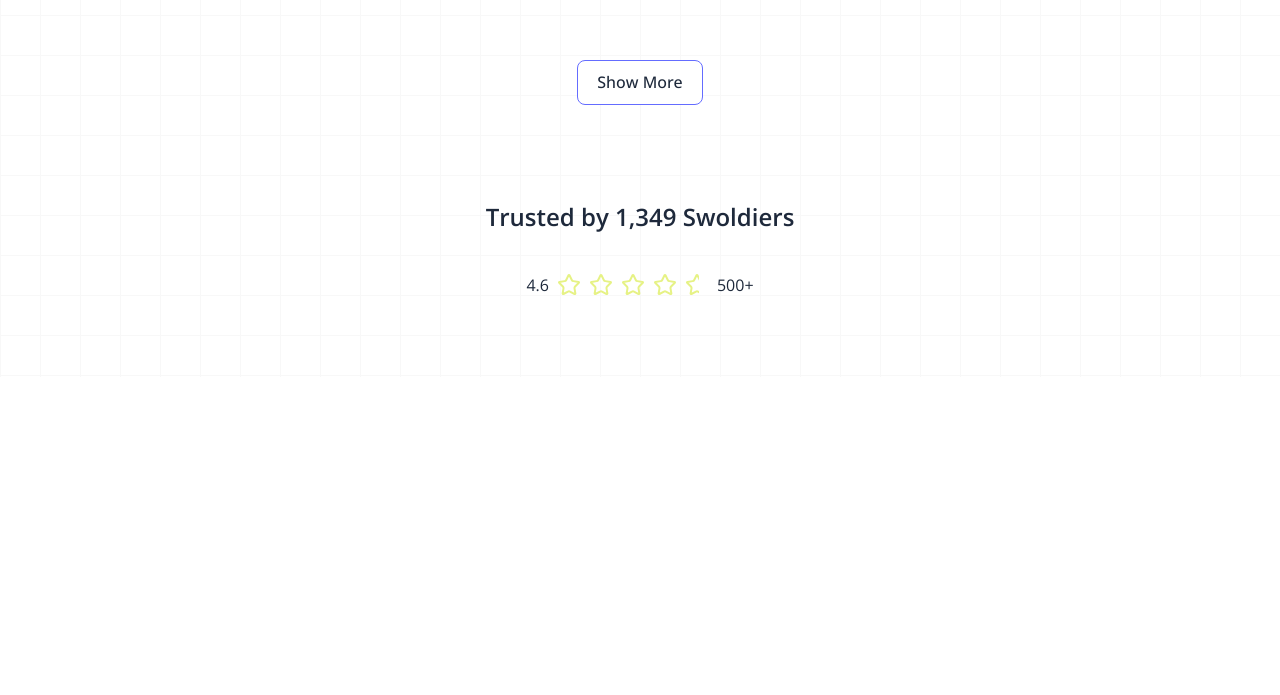
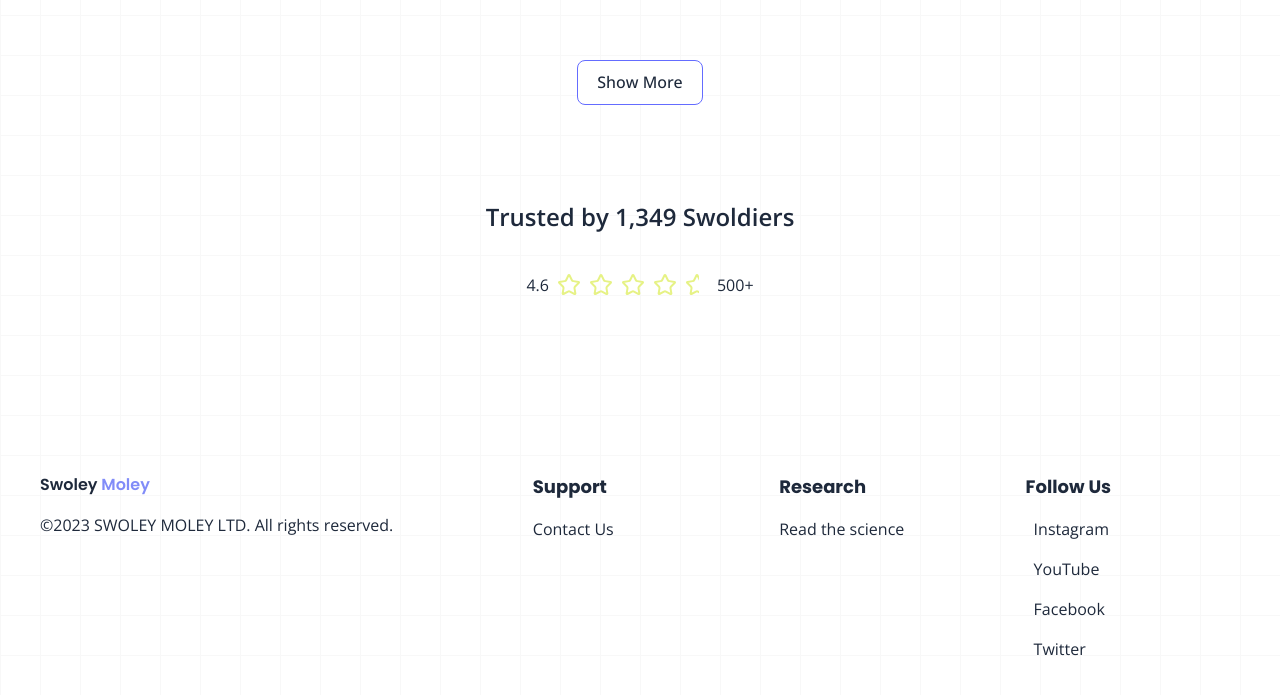
Before and after one commit to arispelgremory/Sveltekit-gym-landing, a SvelteKit app: page / in a window 1280 px wide. Shown: the part 4065-4760 px from the top of the page. Before the commit the page ends 4442 px from the top, so only its background shows below. Built offline with nearby package versions, Linux system fonts and the light colour scheme.

Commit message:
:sparkle: footer

```diff
--- a/src/app.html
+++ b/src/app.html
@@ -7,6 +7,7 @@
 		<link rel="preconnect" href="https://fonts.googleapis.com">
 		<link rel="preconnect" href="https://fonts.gstatic.com" crossorigin>
 		<link href="https://fonts.googleapis.com/css2?family=Open+Sans:ital,wght@0,300..800;1,300..800&family=Poppins:ital,wght@0,100;0,200;0,300;0,400;0,500;0,600;0,700;0,800;0,900;1,100;1,200;1,300;1,400;1,500;1,600;1,700;1,800;1,900&display=swap" rel="stylesheet">
+		<title>Home | Swoley Moley</title>
 		%sveltekit.head%
 	</head>
 	<body data-sveltekit-preload-data="hover" class="relative bg-white text-slate-800 text-sm sm:text-base flex flex-col min-h-screen">
--- a/src/components/Footer.svelte
+++ b/src/components/Footer.svelte
@@ -0,0 +1,67 @@
+<footer class="py-16 sm:py-20 md:py-24 px-4 md:px-8">
+    <div
+        class="max-w-[1200px] mx-auto w-full grid grid-cols-1 sm:grid-cols-2 md:grid-cols-5 gap-8 text-base"
+    >
+        <div class="flex flex-col gap-4 md:col-span-2">
+            <h1 class="font-semibold">
+                Swoley <span class="text-indigo-400">Moley</span>
+            </h1>
+            <p>©2023 SWOLEY MOLEY LTD. All rights reserved.</p>
+        </div>
+        <div class="flex flex-col gap-4">
+            <p class="font-bold poppins text-base sm:text-lg">Support</p>
+            <a
+                href=""
+                target="_blank"
+                class="cursor-pointer hover:text-indigo-400 duration-200"
+            >
+                Contact Us</a
+            >
+        </div>
+        <div class="flex flex-col gap-4">
+            <p class="font-bold poppins text-base sm:text-lg">Research</p>
+            <a
+                href=""
+                target="_blank"
+                class="cursor-pointer hover:text-indigo-400 duration-200"
+            >
+                Read the science</a
+            >
+        </div>
+        <div class="flex flex-col gap-4">
+            <p class="font-bold poppins text-base sm:text-lg">Follow Us</p>
+            <a
+                href=""
+                target="_blank"
+                class="cursor-pointer hover:text-indigo-400 duration-200"
+            >
+                <i class="fa-brands fa-instagram pr-2" />
+                Instagram</a
+            >
+            <a
+                href=""
+                target="_blank"
+                class="cursor-pointer hover:text-indigo-400 duration-200"
+            >
+                <i class="fa-brands fa-youtube pr-2" />
+                YouTube</a
+            >
+            <a
+                href=""
+                target="_blank"
+                class="cursor-pointer hover:text-indigo-400 duration-200"
+            >
+                <i class="fa-brands fa-facebook pr-2" />
+                Facebook</a
+            >
+            <a
+                href=""
+                target="_blank"
+                class="cursor-pointer hover:text-indigo-400 duration-200"
+            >
+                <i class="fa-brands fa-twitter pr-2" />
+                Twitter</a
+            >
+        </div>
+    </div>
+</footer>
--- a/src/routes/+page.svelte
+++ b/src/routes/+page.svelte
@@ -1,4 +1,5 @@
 <script>
+  import Footer from "../components/Footer.svelte";
   import Hero from "../components/Hero.svelte";
   import Product from "../components/Product.svelte";
   import Reviews from "../components/Reviews.svelte";
@@ -10,4 +11,5 @@
     <Hero />
     <Product />
     <Reviews />
+    <Footer />
 </main>
```
